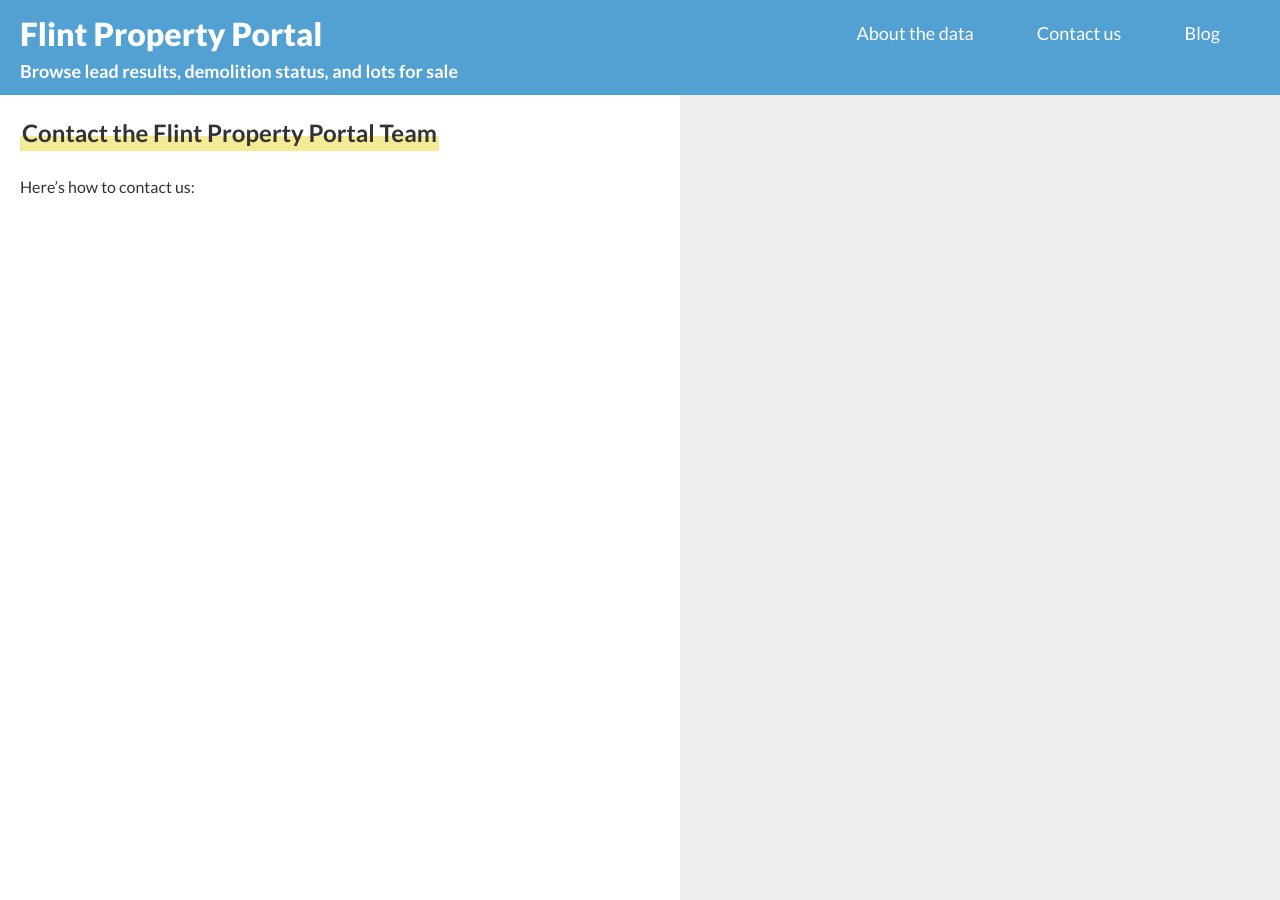
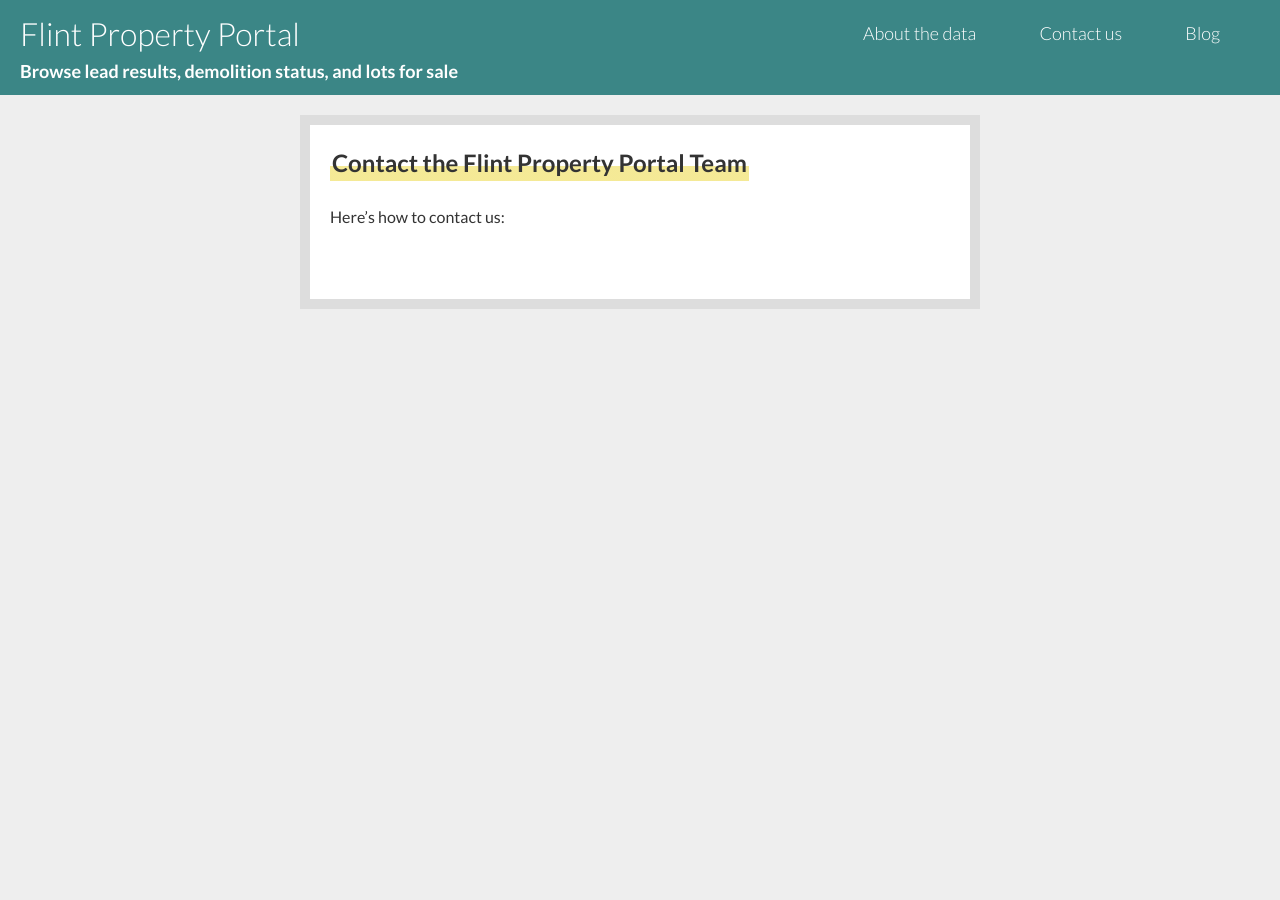
Before and after one commit to loveland/flint, a Jekyll site: the page built from contact.md, in a window 1280 px wide. Built offline with Jekyll 4.4.1, drawn with Linux system fonts in a browser that asks for light colours; nearby versions of some CDN libraries.

Commit message:
Switch around the styles a bit

```diff
--- a/_sass/_base.scss
+++ b/_sass/_base.scss
@@ -1,4 +1,4 @@
-$background: #53a1d2;
+$background: $brand-color;
 $highlight: #efde5e;
 $accent: #61bc47;
 $size-mid: 18px;
@@ -25,7 +25,6 @@ body {
 body {
     font: $base-font-weight #{$base-font-size}/#{$base-line-height} $base-font-family;
     color: $text-color;
-    background-color: $background-color;
     -webkit-text-size-adjust: 100%;
     -webkit-font-feature-settings: "kern" 1;
     -moz-font-feature-settings: "kern" 1;
@@ -34,6 +33,7 @@ body {
     font-kerning: normal;
 
     height: 100%;
+    background: #eee;
 }
 
 iframe {
@@ -55,7 +55,7 @@ a {
     overflow: auto;
 
     h1 {
-        font-weight: 900;
+        font-weight: 300;
     }
 
     h2 {
@@ -65,6 +65,7 @@ a {
     a {
         color: #fff;
         text-decoration: none;
+        font-weight: 300;
     }
 
     .intro {
@@ -101,11 +102,13 @@ a {
 
 .page-content {
     background: #eee;
-    height: calc(100% - 95px);
+    overflow: scroll;
 
     article.post {
         background: #fff;
         max-width: 680px;
+        margin: 20px auto;
+        border: 10px solid #ddd;
 
         padding: 20px 20px 50px;
         min-height: 100%;
--- a/css/main.scss
+++ b/css/main.scss
@@ -16,7 +16,7 @@ $spacing-unit:     30px;
 
 $text-color:       #333;
 $background-color: #fdfdfd;
-$brand-color:      #2a7ae2;
+$brand-color:      #3b8686;
 
 $grey-color:       #828282;
 $grey-color-light: lighten($grey-color, 40%);
```
